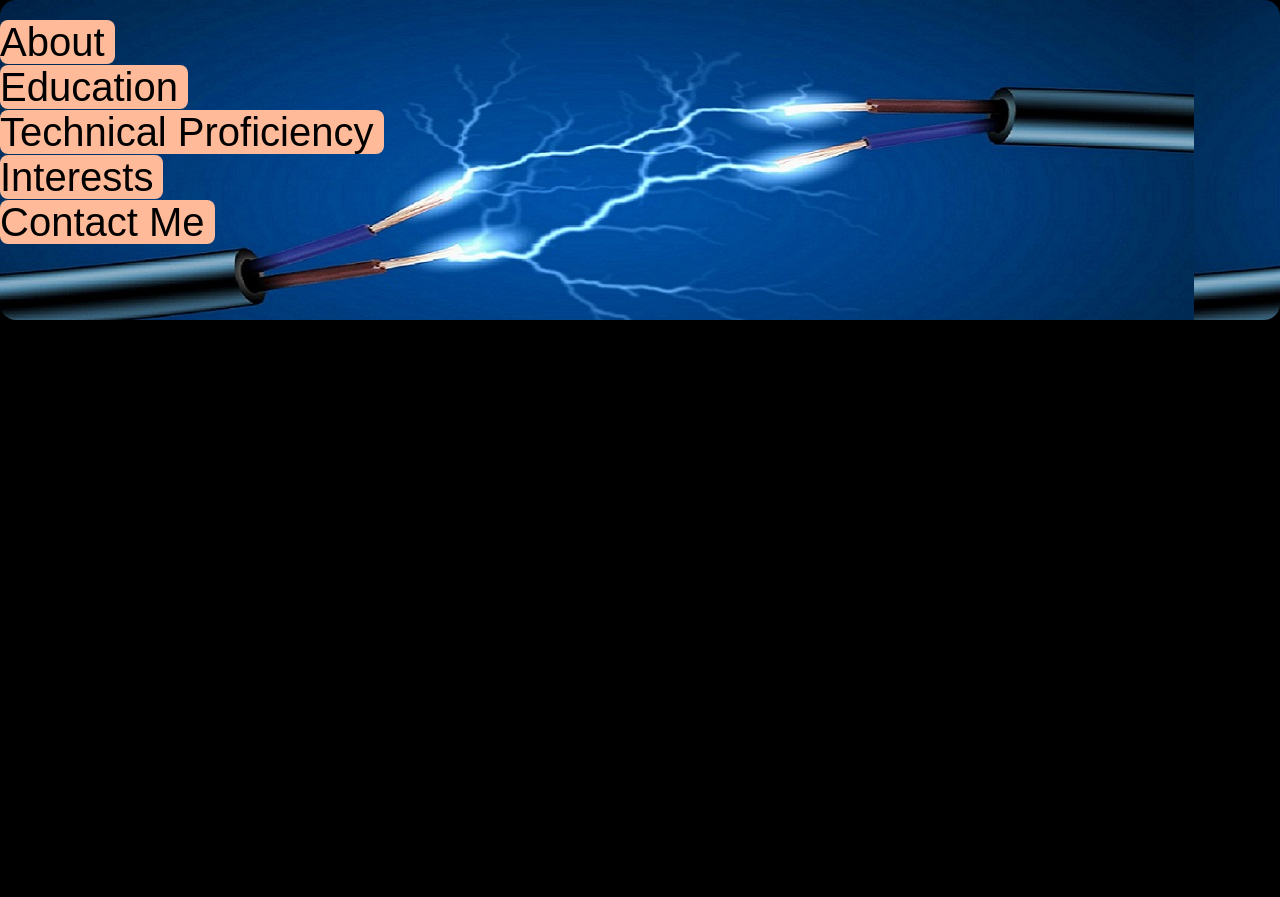
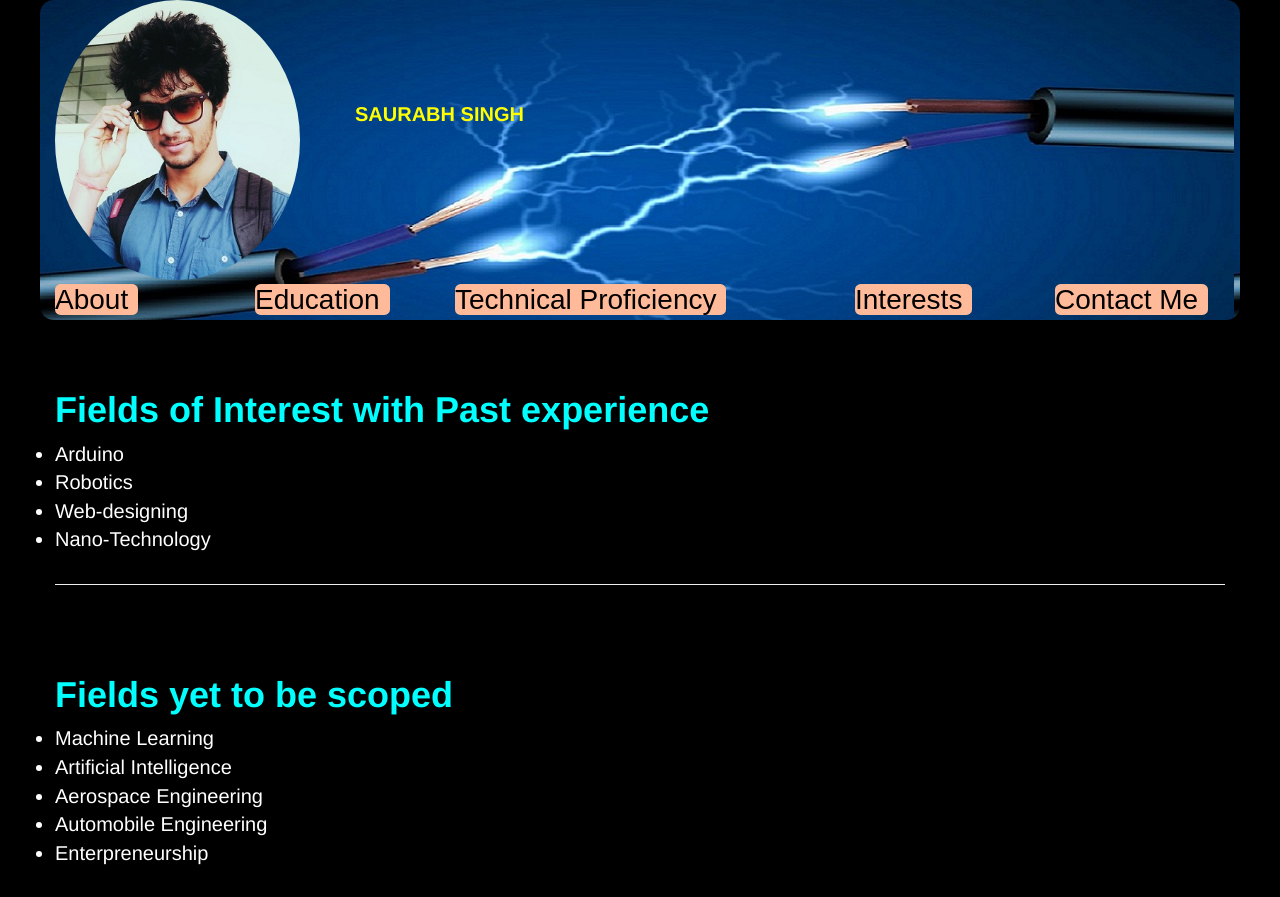
Before and after one commit to Copa6/Coursera, a plain HTML site: page Resume/interests.html in a window 1280 px wide. Before the commit the page ends 800 px from the top, so only its background shows below. Drawn offline with Linux system fonts and the light colour scheme; files that its build step writes are made by us from their sources.

Commit message:
All content added

```diff
--- a/Resume/css/style.css
+++ b/Resume/css/style.css
@@ -55,6 +55,15 @@ body {
 	height:280px;
 }
 
+h1{
+	font-weight: bold;
+	color:cyan;
+}
+
+h3{
+	font-weight: bold;
+	color:#55ff22;
+}
 .mytext, td, ul{
 	padding-top: 20px;
 	font-size: 20px;
--- a/Resume/interests.html
+++ b/Resume/interests.html
@@ -3,21 +3,65 @@
 <head>
 	<title>Saurabh Singh</title>
 	<meta charset="utf-8">
-	<link type="text/css" rel="stylesheet" href="style.css">
-</head>
-<body>
-<div class="top-bar">
-	<ul class="nav">
-		<li><a href="index.html" class="jump">About</a></li>
-		<li><a href="education.html" class="jump">Education</a></li>
-		<li><a href="technical_proficiency.html" class="jump">Technical Proficiency</a></li>
-		<li><a href="interests.html" class="jump">Interests</a></li>
-		<li><a href="contact.html" class="jump">Contact Me</a></li>
-	</ul>
+	<link type="text/css" rel="stylesheet" href="css/bootstrap.min.css">
+	<link type="text/css" rel="stylesheet" href="css/style.css">
+</head><body>
+<div class="top-bar container">
+	<div class="row">
+		<div class="col-xs-3">
+			<figure >
+				<img src="DSC_0401_1446804567249.jpg" alt="Profile" class="dp">
+			</figure>
+		</div>
+		<div class="col-xs-8">
+			<p class="intro">
+						SAURABH SINGH<br>
+
+			</p>
+		</div>
+	</div>
+
+	<div class="row nav">
+		<div class="col-xs-2"><a href="index.html" class="jump">About</a></div>
+		<div class="col-xs-2"><a href="education.html" class="jump">Education</a></div>
+		<div class="col-xs-4"><a href="technical_proficiency.html" class="jump">Technical Proficiency</a></div>
+		<div class="col-xs-2"><a href="interests.html" class="jump">Interests</a></div>
+		<div class="col-xs-2"><a href="contact.html" class="jump">Contact Me</a></div>
+
+	</div>
 </div>
-<div><p>What interests you</p></div>
-
-
+<div class="container">
+	<div class="row">
+		<div class="col-xs-8">
+			<p class="mytext">
+				<ul><h1>Fields of Interest with Past experience</h1>
+					<li>Arduino</li>
+					<li>Robotics</li>
+					<li>Web-designing</li>
+					<li>Nano-Technology</li>
+				</ul>
+			</p>
+		</div>
+	</div>
+	<hr>
+	<div class="row">
+		<div class="col-xs-8">
+			<p class="mytext">
+				<ul><h1>Fields yet to be scoped</h1>
+					<li>Machine Learning</li>
+					<li>Artificial Intelligence</li>
+					<li>Aerospace Engineering</li>
+					<li>Automobile Engineering</li>
+					<li>Enterpreneurship</li>
+				</ul>
+			</p>
+		</div>
+	</div>
+		</div>
+		<div class="col-xs-4 mytext">
+		</div>
+	</div>
+</div>
 
 
 </body>
```
Also changed, not shown: Resume/contact.html (+35 -15 lines), Resume/technical_proficiency.html (+33 -3 lines), Resume/mail.png (added), Resume/phone.png (added).
